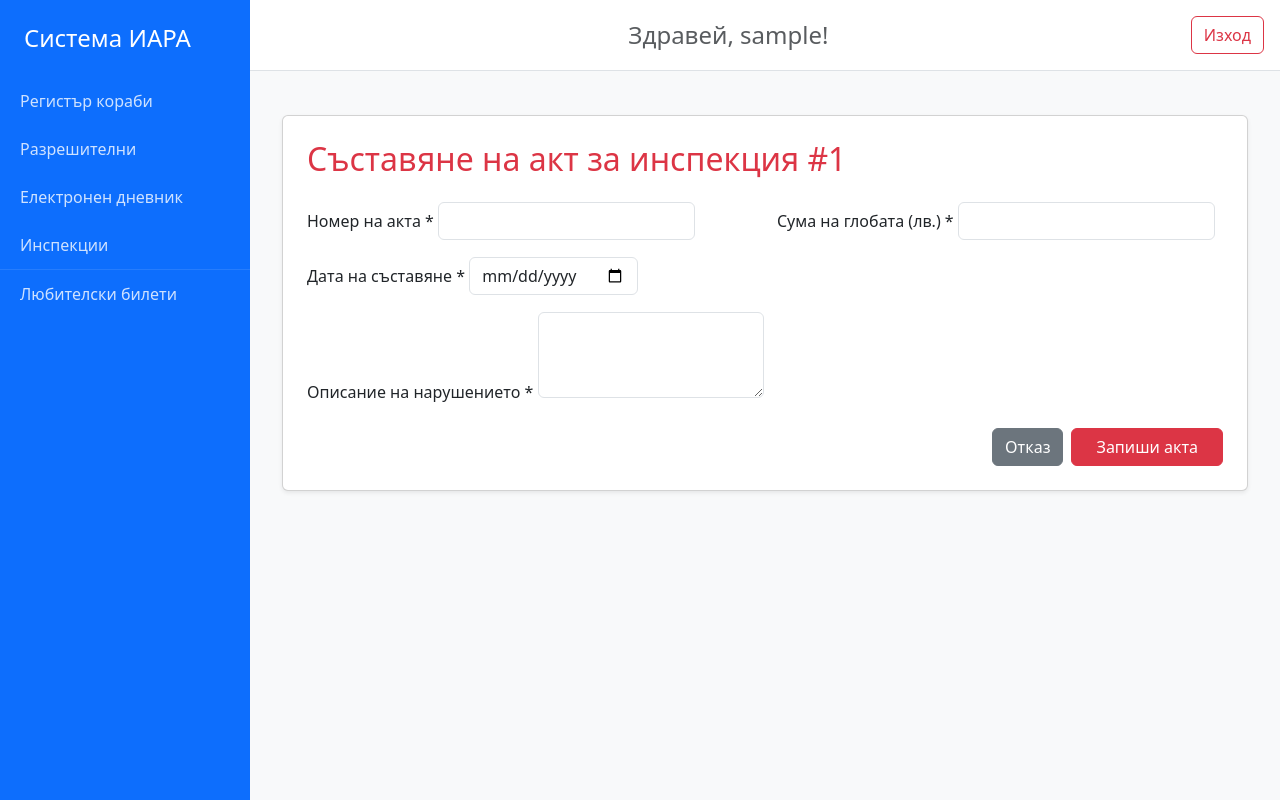
After one commit to codingburgas/iara-gdbpzn-LESusova23, a Flask app: page /fine/add/1 in a window 1280 px wide. The commit adds this page. Run offline with Flask 3, Linux system fonts and the light colour scheme; a user stored in the database is signed in; tables that the repository leaves empty hold one stand-in row (values such as "Sample post").

Commit message:
Feat: Add fine module to inspections

```diff
--- a/app.py
+++ b/app.py
@@ -2,7 +2,7 @@ from flask import Flask, render_template, request, redirect, url_for, flash
 from flask_login import LoginManager, login_user, logout_user, login_required
 from werkzeug.security import check_password_hash, generate_password_hash
 from datetime import datetime
-from models import db, User, Ship, Permit, CatchLog, Inspection, Ticket
+from models import db, User, Ship, Permit, CatchLog, Inspection, Ticket, Fine
 
 app = Flask(__name__)
 app.config['SECRET_KEY'] = 'your-secret-key-here'
@@ -233,6 +233,24 @@ def add_ticket():
 
     return render_template('add_ticket.html')
 
+@app.route('/fine/add/<int:inspection_id>', methods=['GET', 'POST'])
+@login_required
+def add_fine(inspection_id):
+    inspection = Inspection.query.get_or_404(inspection_id)
+    if request.method == 'POST':
+        new_fine = Fine(
+            inspection_id=inspection.id,
+            act_number=request.form['act_number'],
+            amount=float(request.form['amount']),
+            description=request.form['description'],
+            date=datetime.strptime(request.form['date'], '%Y-%m-%d').date()
+        )
+        db.session.add(new_fine)
+        db.session.commit()
+        flash('Актът и глобата са записани успешно!', 'success')
+        return redirect(url_for('inspections'))
+    return render_template('add_fine.html', inspection=inspection)
+
 if __name__ == '__main__':
     with app.app_context():
         db.create_all()
--- /dev/null
+++ b/templates/add_fine.html
@@ -0,0 +1,40 @@
+{% extends 'base.html' %}
+{% block content %}
+<div class="container mt-4">
+    <div class="card shadow-sm p-4">
+        <h2 class="mb-4 text-danger">Съставяне на акт за инспекция #{{ inspection.id }}</h2>
+        <form method="POST">
+            <div class="row">
+                <div class="col-md-6 mb-3">
+                    <label class="form-label">Номер на акта *</label>
+                    <label>
+                        <input type="text" name="act_number" class="form-control" required>
+                    </label>
+                </div>
+                <div class="col-md-6 mb-3">
+                    <label class="form-label">Сума на глобата (лв.) *</label>
+                    <label>
+                        <input type="number" step="0.01" name="amount" class="form-control" required>
+                    </label>
+                </div>
+            </div>
+            <div class="mb-3">
+                <label class="form-label">Дата на съставяне *</label>
+                <label>
+                    <input type="date" name="date" class="form-control" required>
+                </label>
+            </div>
+            <div class="mb-3">
+                <label class="form-label">Описание на нарушението *</label>
+                <label>
+                    <textarea name="description" class="form-control" rows="3" required></textarea>
+                </label>
+            </div>
+            <div class="d-flex justify-content-end">
+                <a href="/inspections" class="btn btn-secondary me-2">Отказ</a>
+                <button type="submit" class="btn btn-danger px-4">Запиши акта</button>
+            </div>
+        </form>
+    </div>
+</div>
+{% endblock %}
```
Also changed, not shown: models.py (+15 -0 lines), templates/inspections.html (+20 -3 lines).
